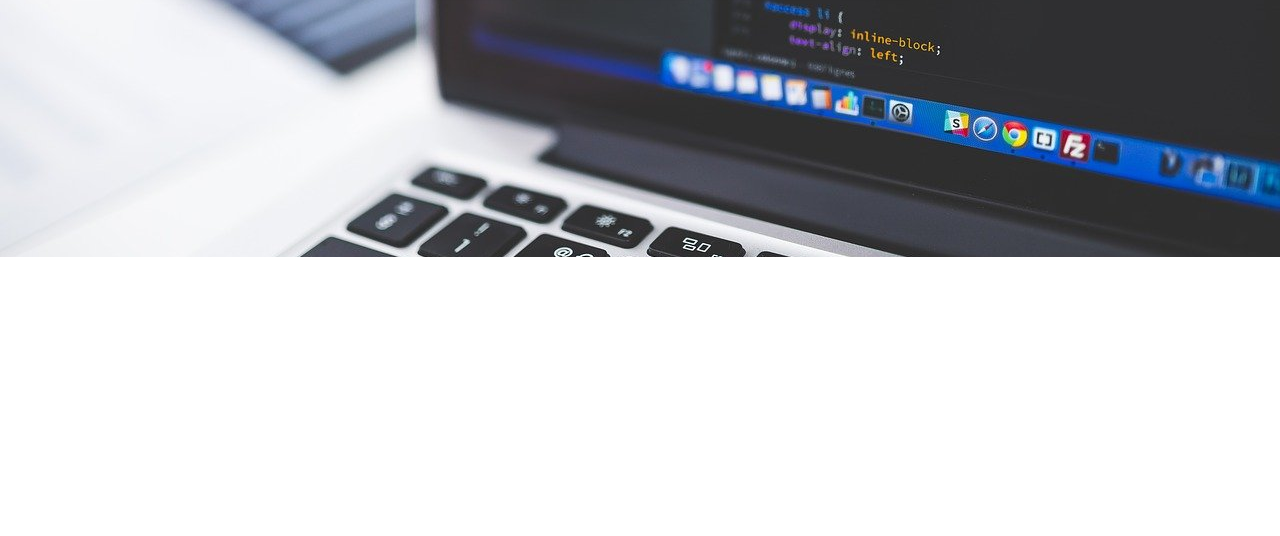
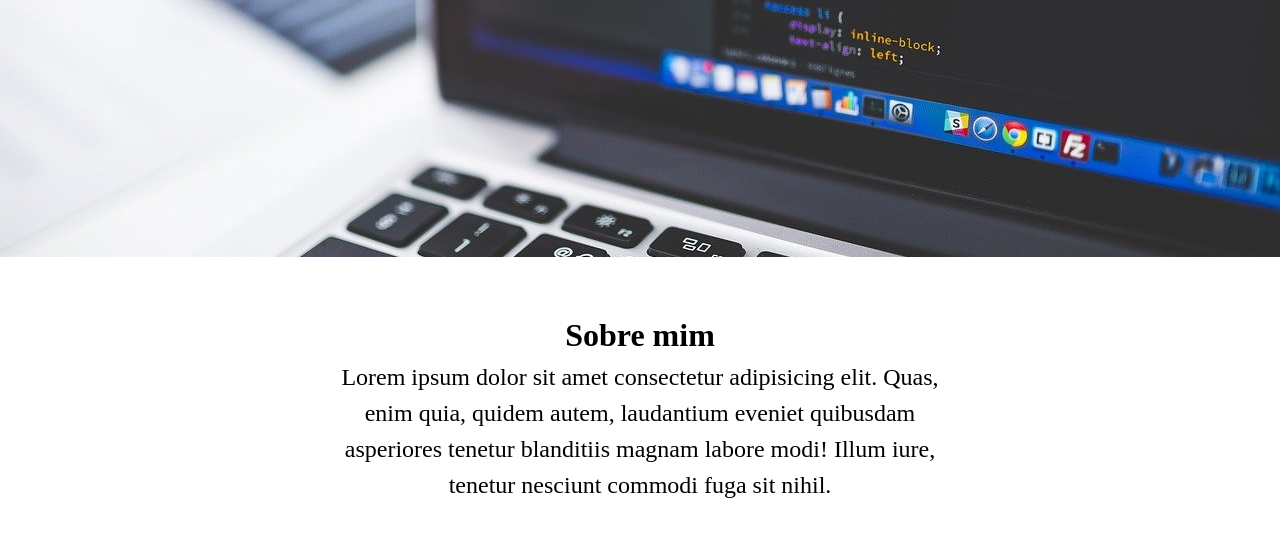
Before and after one commit to Pedroajs/meu-portfolio, a plain HTML site: page index.html in a window 1280 px wide. Shown: the part 428-964 px from the top of the page. Before the commit the page ends 800 px from the top, so only its background shows below. Drawn offline with Linux system fonts and the light colour scheme.

Commit message:
segunda parte feita, seção -sobre mim-

```diff
--- a/index.html
+++ b/index.html
@@ -24,5 +24,22 @@
             <h2>Desenvolvedor Front-end</h2>
         </div>
     </main>
+    <section class="sobre-mim">
+        <div class="sobre-mim-container">
+            <div class="sobre-mim-info">
+                <h2 class="">
+                    Sobre mim
+                </h2>
+
+                <p class="">
+                    Lorem ipsum dolor sit amet consectetur adipisicing elit.
+                    Quas, enim quia, quidem autem, laudantium eveniet quibusdam
+                    asperiores tenetur blanditiis magnam labore modi! Illum iure,
+                    tenetur nesciunt commodi fuga sit nihil.
+                </p>
+            </div>
+
+        </div>
+    </section>
 </body>
 </html>
--- a/style.css
+++ b/style.css
@@ -48,3 +48,23 @@ body{
     color: var(--main-color);
     filter: drop-shadow(10px 10px 10px #1e272e);
 }
+
+.sobre-mim{
+    width: 50%;
+    text-align: center;
+    margin: 0 auto;
+    display: flex;
+    justify-content: center;
+    flex-direction: column;
+    height: 300px;
+}
+
+.sobre-mim-info h2{
+    font-size: 2em;
+    line-height: 1.5;
+}
+
+.sobre-mim-info p{
+    font-size: 1.5em;
+    line-height: 1.5;
+}
```
